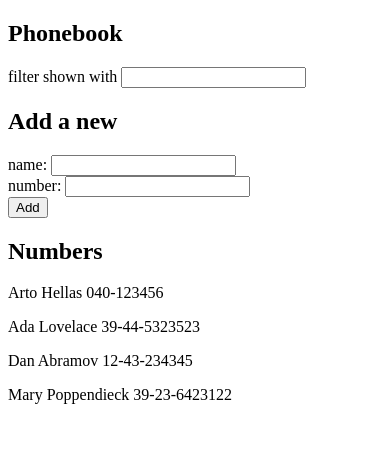
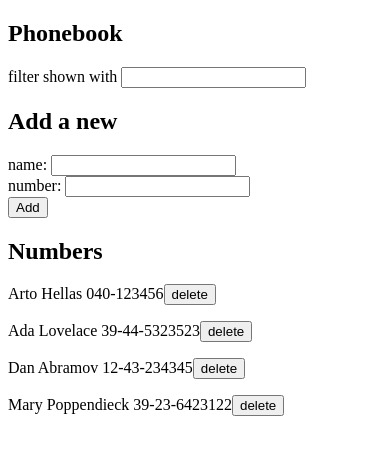
Before and after one commit to h3ctor07/full-stack-open, a React (Create React App) app in the folder part2/phonebook/: page / in a window 390 px wide. Shown: the top 454 px of the page. Built offline with nearby package versions, Linux system fonts and the light colour scheme; data requests are answered from the project's data file.

Commit message:
2.17 Phonebook: added contacts are saved to the server; able to delete contacts; server request functions are moved to their own module in src/services

```diff
--- a/part2/phonebook/src/App.js
+++ b/part2/phonebook/src/App.js
@@ -1,5 +1,6 @@
 import { useState, useEffect } from "react"
-import axios from "axios"
+import services from "./services/phonebook"
+
 import Filter from "./components/Filter"
 import Form from "./components/Form"
 import Persons from "./components/Persons"
@@ -12,17 +13,13 @@ const App = () => {
   })
   const [filter, setFilter] = useState('')
 
-  const hook = () =>{
-    console.log('effect')
-    axios
-      .get("http://localhost:3001/persons")
-      .then(response => {
-        console.log('response fulfilled');
-        setPersons(response.data)
+  useEffect(() => {
+    services
+      .getAll()
+      .then(contacts => {
+        setPersons(contacts)
       })
-  }
-  useEffect(hook, [])
-  console.log('render ', persons.length, ' contacts');
+  }, [])
 
   // event handlers
   const handleNewPerson = (key) => (event) =>{
@@ -38,8 +35,24 @@ const App = () => {
       return
     }
 
-    setPersons(persons.concat(newPerson))
-    setNewPerson({name:'', number:''})
+    services
+      .create(newPerson)
+      .then(returnedPerson => {
+        setPersons(persons.concat(returnedPerson))
+        setNewPerson({name:'', number:''})
+      })
+  }
+
+  const deletionOf = (id) => {
+    const name = persons.find(person => person.id === id).name
+    if(window.confirm(`Are you sure you want to delete ${name}?`)){
+      services
+        .remove(id)
+      setPersons(persons.filter(person => (
+        person.id !== id
+      )))
+    }
+
   }
 
   //logic for filtering phonebook
@@ -54,7 +67,9 @@ const App = () => {
       <h2>Add a new</h2>
       <Form onSubmit={addPerson} onChange={handleNewPerson} newPerson={newPerson} />
       <h2>Numbers</h2>
-      <Persons persons={filteredPersons}/>
+      <Persons
+        persons={filteredPersons}
+        deletionOf = {deletionOf}/>
     </div>
   )
 }
--- a/part2/phonebook/src/components/Persons.js
+++ b/part2/phonebook/src/components/Persons.js
@@ -1,10 +1,19 @@
-const Person = ({person}) => <p>{person.name} {person.number}</p>
-
-const Persons = ({persons}) =>{
+const Person = ({person, requestDeletion}) => (
+    <p>
+        {person.name} {person.number}
+        <button onClick={requestDeletion}>delete</button>
+    </p>
+)
+const Persons = ({persons, deletionOf}) =>{
 
     return(
         <div>
-            {persons.map(person => <Person person={person} key={person.name}/>)}
+            {persons.map(person =>
+            <Person
+                person={person}
+                key={person.name}
+                requestDeletion={() => deletionOf(person.id)}
+                />)}
         </div>
 
     )
--- /dev/null
+++ b/part2/phonebook/src/services/phonebook.js
@@ -0,0 +1,24 @@
+import axios from "axios"
+
+const baseUrl = 'http://localhost:3001/persons'
+
+const getAll = () => (
+    axios
+        .get(baseUrl)
+        .then(response => response.data)
+)
+
+const create = (newObject) => (
+    axios
+        .post(baseUrl, newObject)
+        .then(response => response.data)
+)
+
+const remove = (id) => {
+    axios
+        .delete(`${baseUrl}/${id}`)
+}
+
+const services = { getAll, create, remove }
+
+export default services
```
